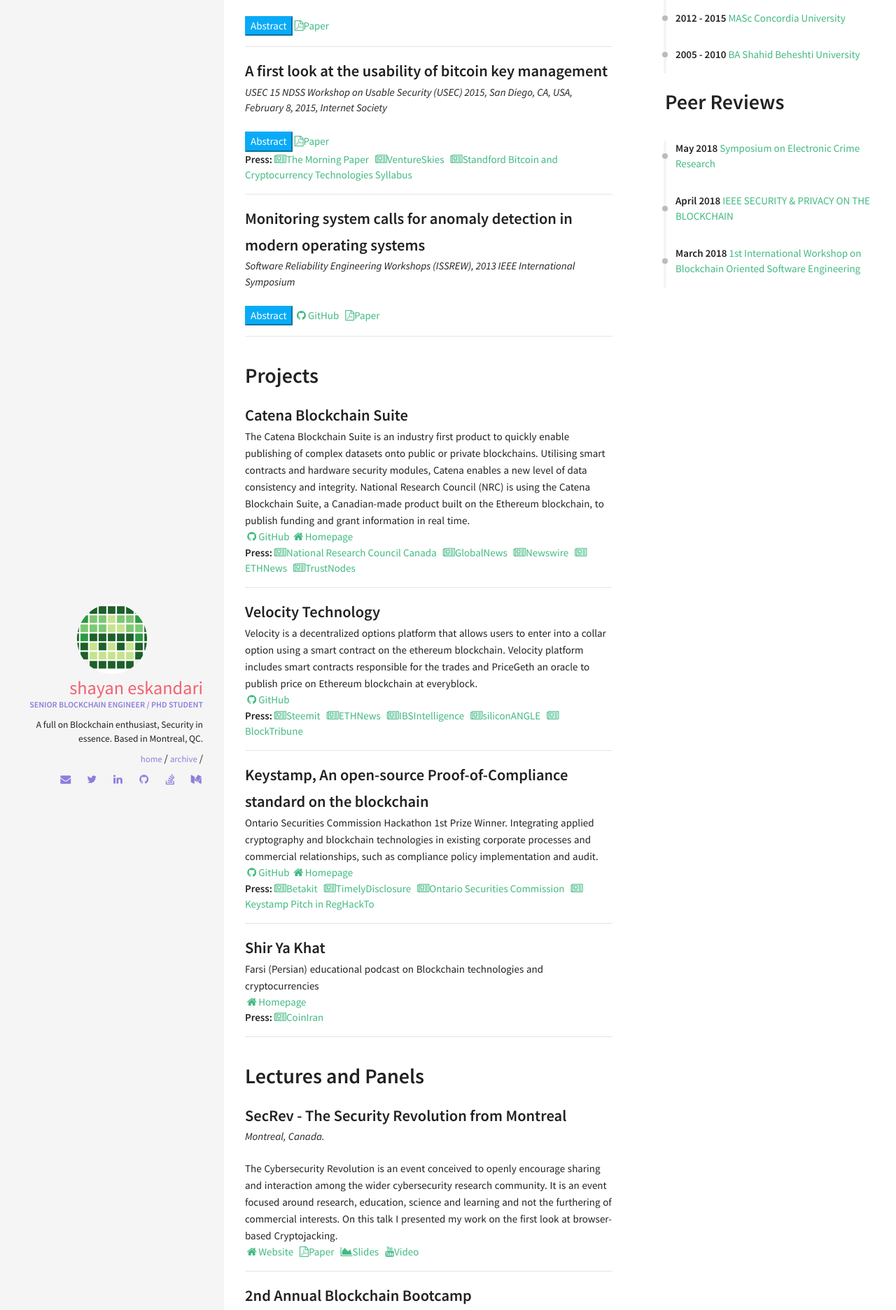
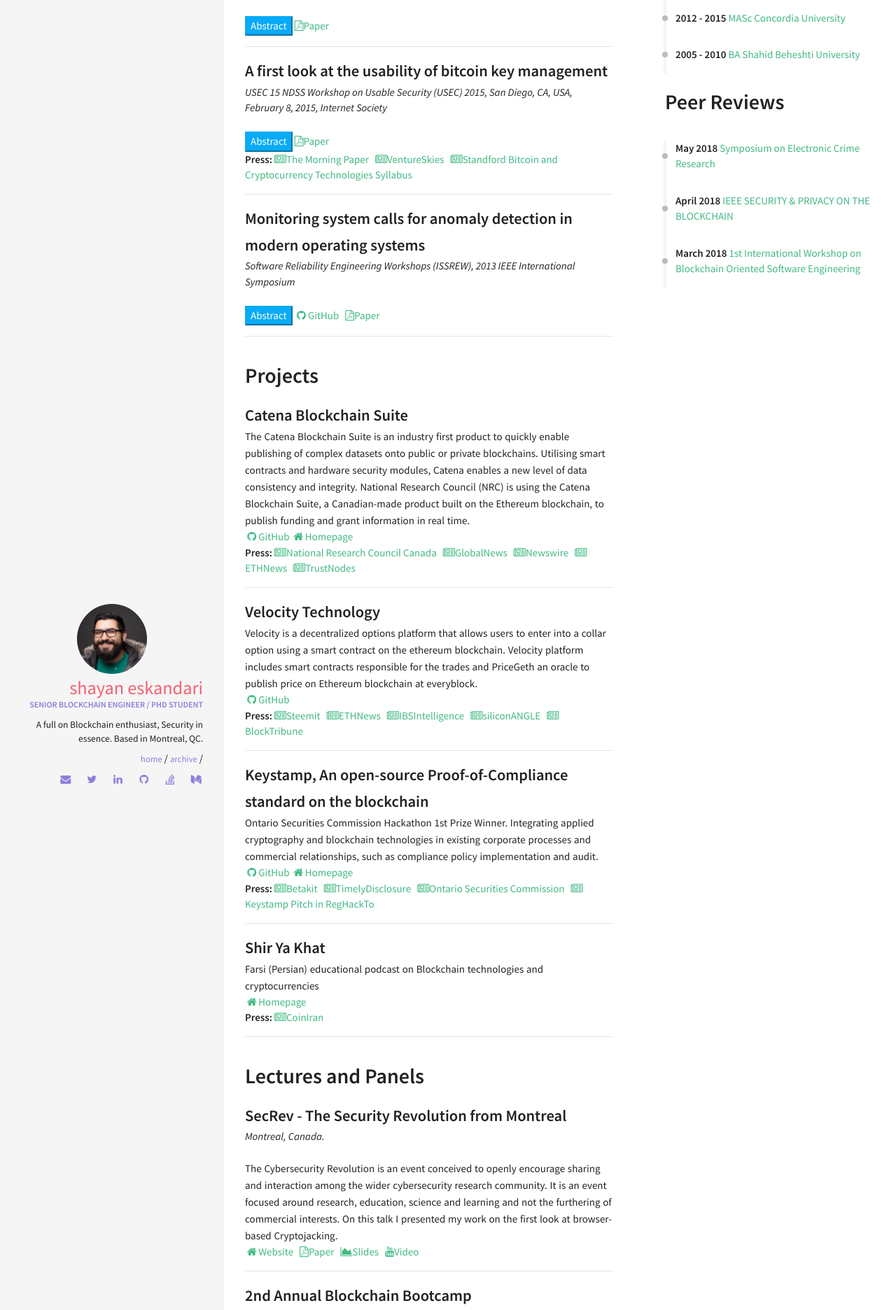
Before and after one commit to shayanb/shayan.es, a Jekyll site: the page built from index.html, in a window 1280 px wide. Shown: the part 868-2740 px from the top of the page at 70% size. Built offline with Jekyll 4.4.1, drawn with Linux system fonts in a browser that asks for light colours; nearby versions of some CDN libraries.

Commit message:
add temp photo

```diff
--- a/_config.yml
+++ b/_config.yml
@@ -34,7 +34,7 @@ kramdown:
 #
 owner:
   name: Shayan Eskandari
-  avatar: logo.png
+  avatar: shayan.jpg
   job: "Senior Blockchain Engineer / PhD Student"
   bio: "A full on Blockchain enthusiast, Security in essence. Based in Montreal, QC."
   email: me@shayan.es
```
Also changed, not shown: img/shayan.jpg (added).
